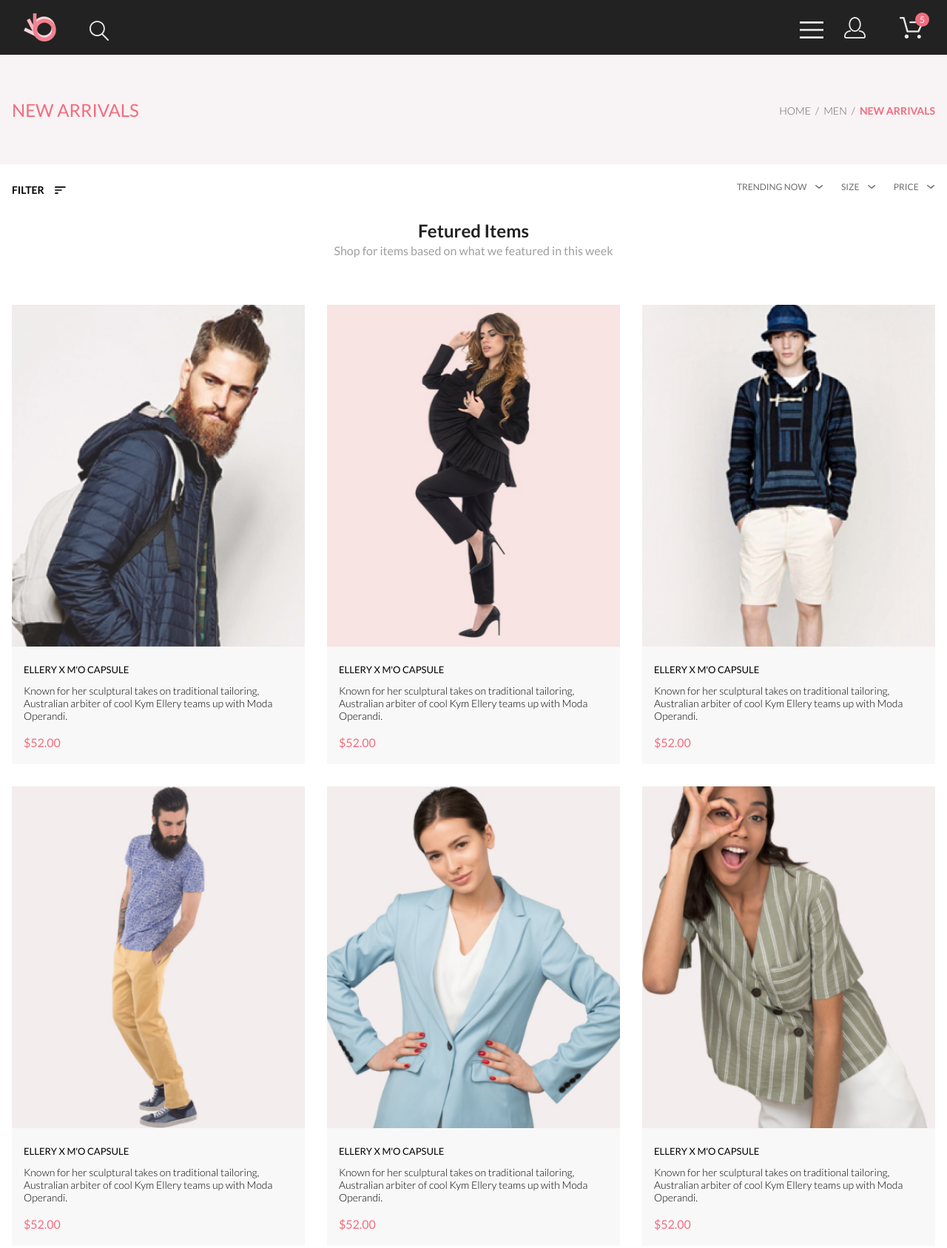
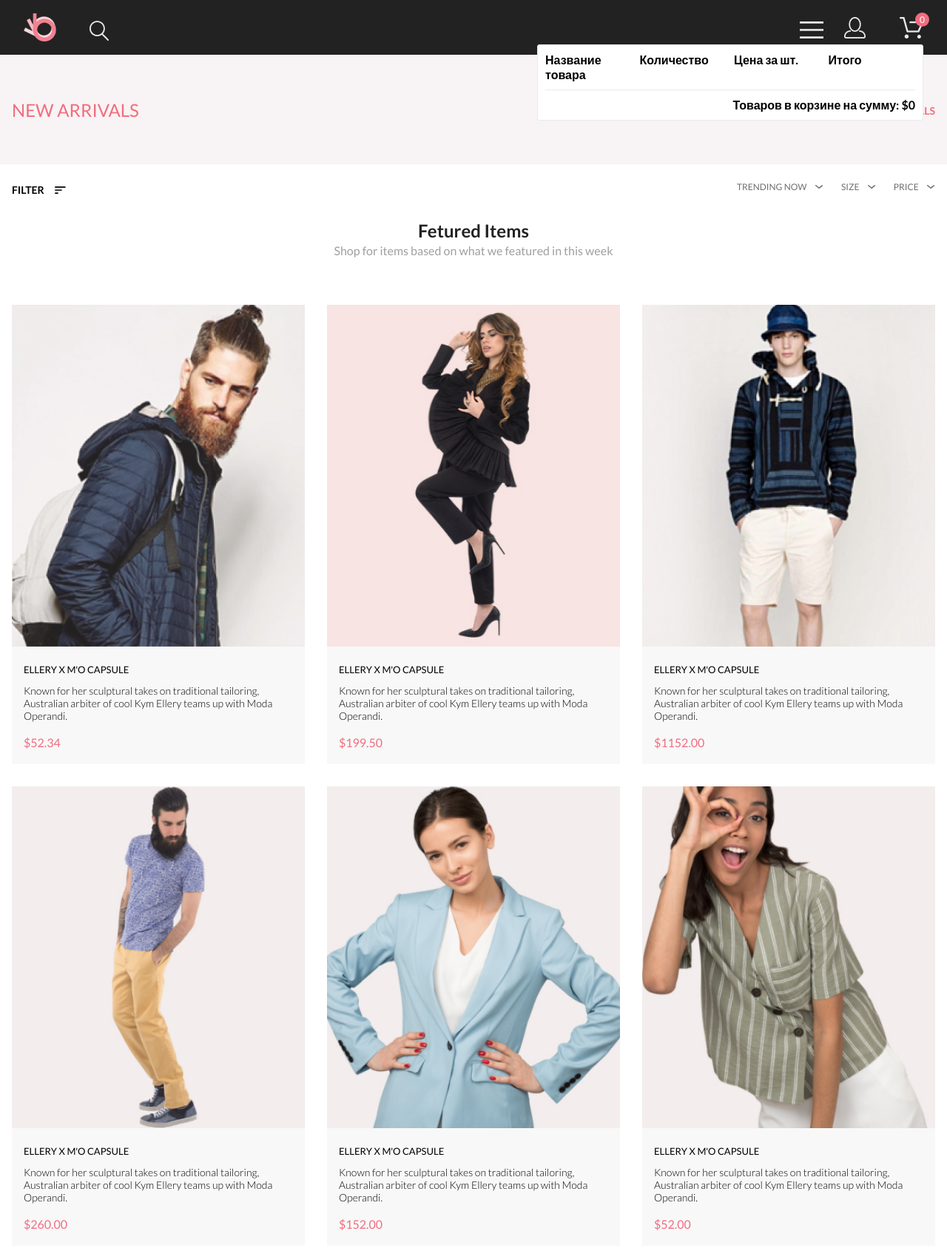
Before and after one commit to AntonDubovitskii/GB_JS_BASIC, a plain HTML site: page index.html in a window 1280 px wide. Shown: the top 1687 px of the page at 74% size. Drawn offline with Linux system fonts and the light colour scheme.

Commit message:
Продолжение работы над дз-8

```diff
--- a/index.html
+++ b/index.html
@@ -25,8 +25,32 @@
 
                 <span class="cartIconWrap">
                     <img class="cartIcon" src="images/cart.png" alt="">
-                    <span>5</span>
+                    <span>0</span>
                 </span>
+
+                <div class="basket">
+
+                    <div class="basketRow basketHeader">
+
+                        <div>Название товара</div>
+
+                        <div>Количество</div>
+
+                        <div>Цена за шт.</div>
+
+                        <div>Итого</div>
+
+                    </div>
+
+                    <div class="basketTotal">
+
+                        Товаров в корзине на сумму:
+
+                        $<span class="basketTotalValue">0</span>
+
+                    </div>
+
+                </div>
             </div>
         </div>
     </div>
@@ -161,7 +185,7 @@
                         up with Moda Operandi.
                     </div>
                     <div class="featuredPrice">
-                        $52.00
+                        $52.34
                     </div>
                 </div>
 
@@ -172,7 +196,7 @@
                 <div class="featuredImgWrap">
                     <img src="images/featured/2.jpg" alt="">
                     <div class="featuredImgDark">
-                        <button>
+                        <button class="buyButton">
                             <img src="images/cart.svg" alt="">
                             Add to Cart
                         </button>
@@ -189,7 +213,7 @@
                         up with Moda Operandi.
                     </div>
                     <div class="featuredPrice">
-                        $52.00
+                        $199.50
                     </div>
                 </div>
 
@@ -200,7 +224,7 @@
                 <div class="featuredImgWrap">
                     <img src="images/featured/3.jpg" alt="">
                     <div class="featuredImgDark">
-                        <button>
+                        <button class="buyButton">
                             <img src="images/cart.svg" alt="">
                             Add to Cart
                         </button>
@@ -217,7 +241,7 @@
                         up with Moda Operandi.
                     </div>
                     <div class="featuredPrice">
-                        $52.00
+                        $1152.00
                     </div>
                 </div>
 
@@ -228,7 +252,7 @@
                 <div class="featuredImgWrap">
                     <img src="images/featured/4.jpg" alt="">
                     <div class="featuredImgDark">
-                        <button>
+                        <button class="buyButton">
                             <img src="images/cart.svg" alt="">
                             Add to Cart
                         </button>
@@ -245,7 +269,7 @@
                         up with Moda Operandi.
                     </div>
                     <div class="featuredPrice">
-                        $52.00
+                        $260.00
                     </div>
                 </div>
 
@@ -256,7 +280,7 @@
                 <div class="featuredImgWrap">
                     <img src="images/featured/5.jpg" alt="">
                     <div class="featuredImgDark">
-                        <button>
+                        <button class="buyButton">
                             <img src="images/cart.svg" alt="">
                             Add to Cart
                         </button>
@@ -273,7 +297,7 @@
                         up with Moda Operandi.
                     </div>
                     <div class="featuredPrice">
-                        $52.00
+                        $152.00
                     </div>
                 </div>
 
@@ -283,7 +307,7 @@
                 <div class="featuredImgWrap">
                     <img src="images/featured/6.jpg" alt="">
                     <div class="featuredImgDark">
-                        <button>
+                        <button class="buyButton">
                             <img src="images/cart.svg" alt="">
                             Add to Cart
                         </button>
@@ -407,6 +431,7 @@
     </div>
 
     <script src="app.js"></script>
+    <script src="task.js"></script>
 </body>
 
 </html>
--- a/style.css
+++ b/style.css
@@ -1,4 +1,5 @@
 @import url("https://fonts.googleapis.com/css2?family=Lato:wght@300;400;700;900&display=swap");
+
 body {
     margin: 0;
     font-family: Lato, sans-serif;
@@ -41,6 +42,7 @@ body {
 }
 
 @media (min-width: 768px) {
+
     .userIcon,
     .cartIcon {
         display: inline;
@@ -192,12 +194,12 @@ body {
     margin-left: 9px;
 }
 
-.filtersRight > div:not(:last-child) {
+.filtersRight>div:not(:last-child) {
     margin-right: 15px;
 }
 
 @media (min-width: 375px) {
-    .filtersRight > div:not(:last-child) {
+    .filtersRight>div:not(:last-child) {
         margin-right: 24px;
     }
 }
@@ -327,7 +329,7 @@ body {
     color: #6f6e6e;
 }
 
-.filterSizes > div:not(:last-child) {
+.filterSizes>div:not(:last-child) {
     margin-bottom: 4px;
 }
 
@@ -623,16 +625,19 @@ body {
     font-family: inherit;
     opacity: 0.67;
 }
+
 .subscribeForm input::-moz-placeholder {
     color: #222224;
     font-family: inherit;
     opacity: 0.67;
 }
+
 .subscribeForm input:-ms-input-placeholder {
     color: #222224;
     font-family: inherit;
     opacity: 0.67;
 }
+
 .subscribeForm input:-moz-placeholder {
     color: #222224;
     font-family: inherit;
@@ -709,3 +714,83 @@ body {
         margin-top: 40px;
     }
 }
+
+/*!!!!!!!!!!!!!!!!!!!!!!!!!!!!!!!!!!!!!!!!!!!!!!!!!!!!!!!!!!!!!!!!!!*/
+
+.rightHeader {
+
+    position: relative;
+
+}
+
+.basket {
+
+    position: absolute;
+
+    z-index: 3;
+
+    right: 0;
+
+    top: 37px;
+
+    background: white;
+
+    padding: 10px;
+
+    border: 1px solid #ebebeb;
+
+    border-radius: 3px;
+
+    font-size: 14px;
+
+}
+
+@media (min-width: 340px) {
+
+    .basket {
+
+        font-size: 16px;
+
+    }
+
+}
+
+@media (min-width: 552px) {
+
+    .basket {
+
+        width: 500px;
+
+    }
+
+}
+
+.basketRow {
+
+    display: grid;
+
+    grid-template-columns: repeat(4, 1fr);
+
+    gap: 10px;
+
+    margin-bottom: 10px;
+
+    border-bottom: 1px solid #ebebeb;
+
+    padding-bottom: 10px;
+
+}
+
+.basketHeader {
+
+    font-weight: bold;
+
+}
+
+.basketTotal {
+
+    font-weight: bold;
+
+    text-align: right;
+
+}
--- /dev/null
+++ b/task.js
@@ -0,0 +1,22 @@
+'use strict';
+
+let purchases = 0;
+
+const totlaValueEl = document.querySelector('.basketTotalValue');
+const cartIconEl = document.querySelector('div .cartIconWrap > span');
+
+console.log(cartIconEl.textContent);
+
+document.body.addEventListener('click', event => {
+    const buttonEl = event.target;
+    if (!buttonEl.classList.contains('buyButton')) {
+        return;
+    }
+    const a = buttonEl.closest('div .featuredItem').querySelector(
+        '.featuredPrice').textContent;
+    let matches = parseFloat(a.match(/(\d+).(\d+)/)[0]);
+    purchases += matches;
+
+    totlaValueEl.textContent = purchases;
+    cartIconEl.textContent = parseInt(cartIconEl.textContent) + 1;
+});
```
